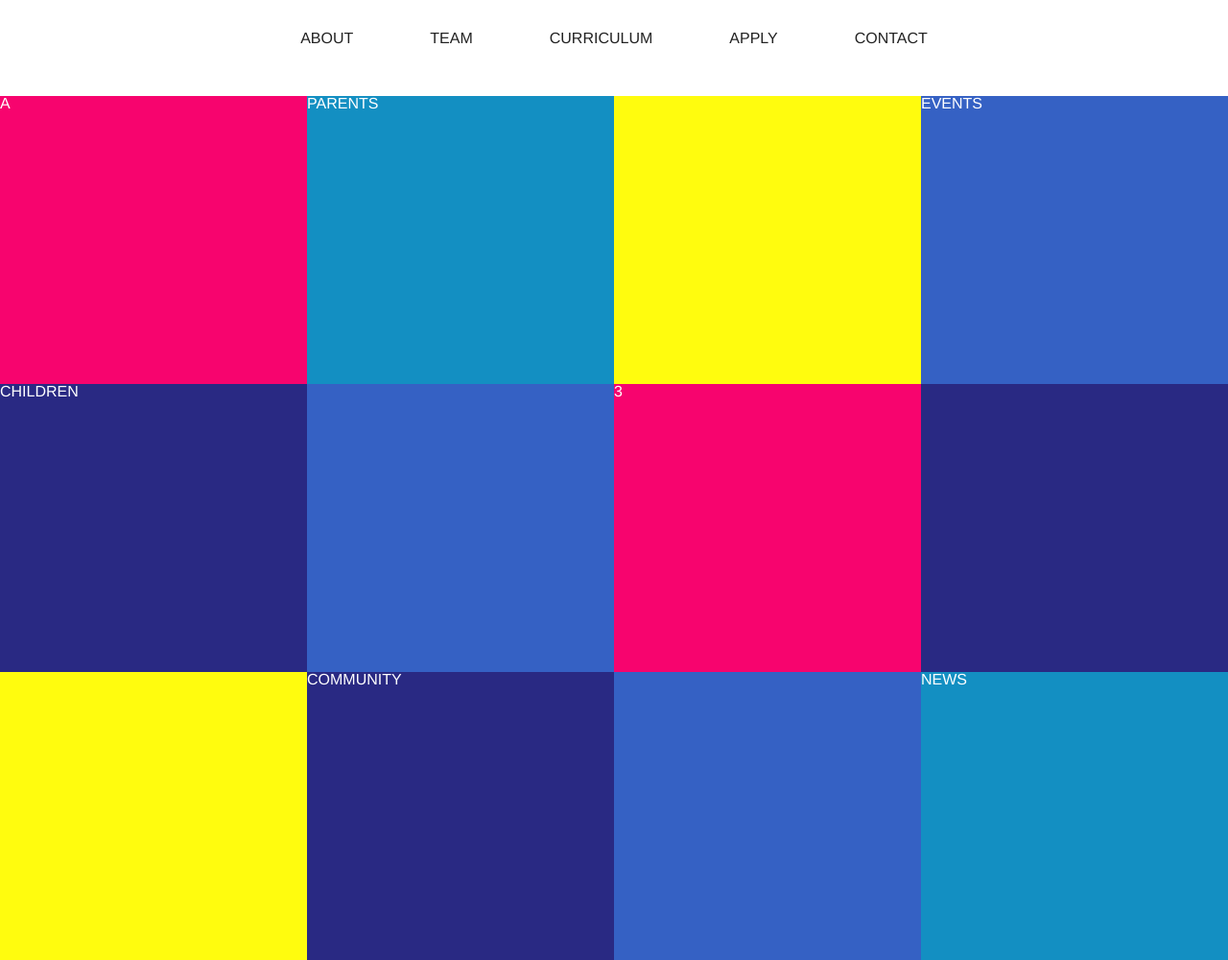
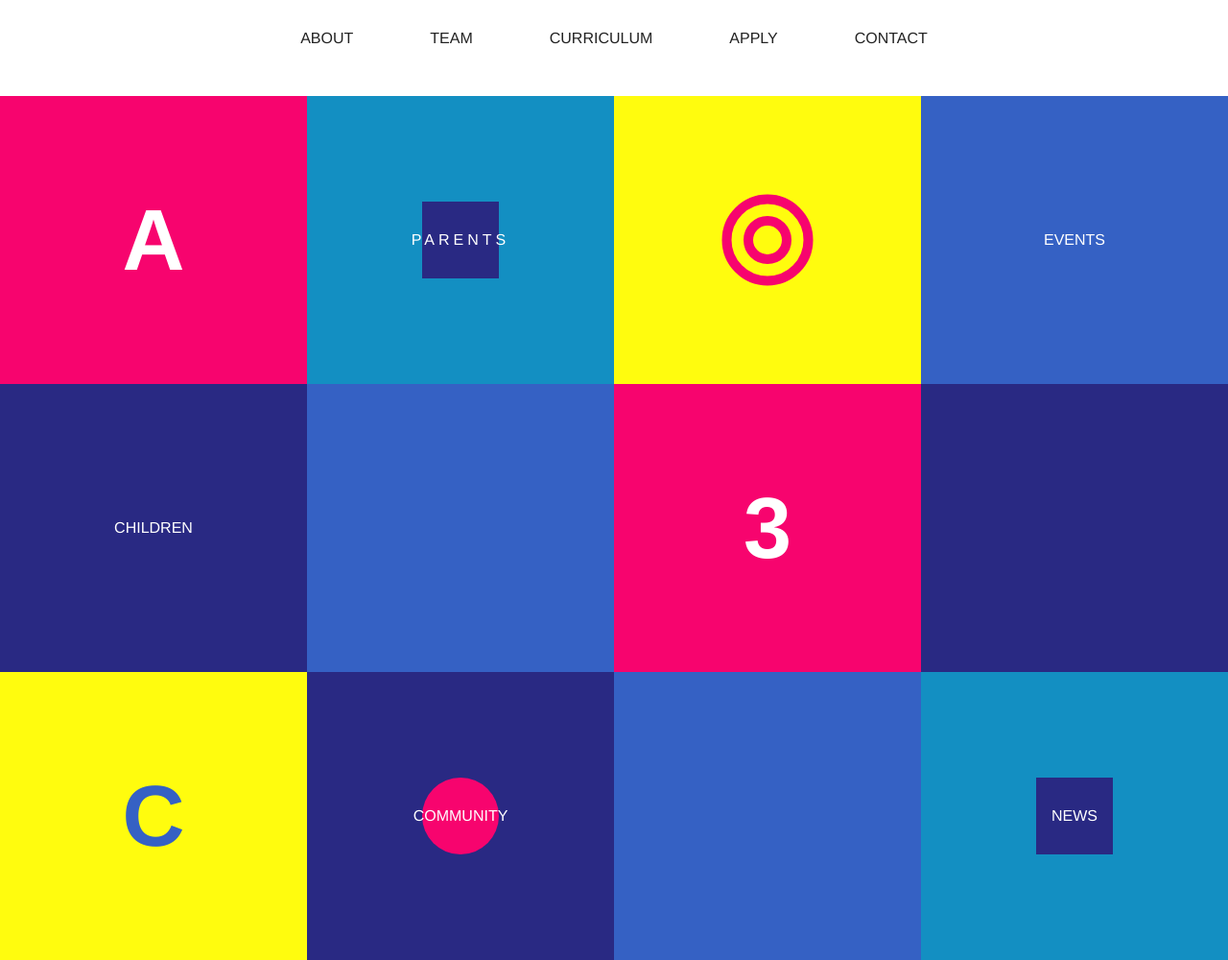
Before and after one commit to BDenysovets/kindergarden, a plain HTML site: page index.html in a window 1280 px wide. Shown: the whole page at 96% size. Drawn offline with Linux system fonts and the light colour scheme.

Commit message:
part animation added

```diff
--- a/css/main.css
+++ b/css/main.css
@@ -78,15 +78,26 @@
 
 .main-grid__item {
   position: relative;
-  text-transform: uppercase;
 
   min-height: 300px;
   width: 100%;
   height: 100%;
 
   color: #fff;
+  text-transform: uppercase;
 
   cursor: pointer;
+  overflow: hidden;
+}
+
+.main-grid__item-content {
+  display: flex;
+  justify-content: center;
+  align-items: center;
+
+  position: relative;
+
+  z-index: 2;
 }
 
 .main-grid__item:nth-of-type(3),
@@ -120,12 +131,155 @@
 .main-grid__item-content {
   height: 100%;
   width: 100%;
-
-  transition: backdrop-filter 0.4s;
 }
 
-.main-grid__item:active .main-grid__item-content,
-.main-grid__item:focus .main-grid__item-content,
-.main-grid__item:hover .main-grid__item-content {
-  backdrop-filter: hue-rotate(135deg);
+.item--text_with_figure {
+  letter-spacing: 4px;
 }
+
+.item--one-digit {
+  font-size: 90px;
+  font-weight: 900;
+
+  transform: scale(1);
+
+  transition:
+    transform 0.6s,
+    color 0.3s;
+}
+
+.main-grid__item:hover .item--one-digit {
+  transform: scale(7);
+  color: rgba(255, 255, 255, 0.3)
+}
+
+.main-grid__item:nth-of-type(9) .item--one-digit {
+  color: #3561c4;
+}
+
+.main-grid__item:nth-of-type(9):hover .item--one-digit {
+  color: rgba(41, 41, 131, 0.3)
+}
+
+.main-grid__item:nth-of-type(1):hover .item--one-digit {
+  transform: rotate(111deg) scale(6) translateY(-10px) translateX(4px);
+}
+
+.main-grid__item:nth-of-type(7):hover .item--one-digit {
+  transform: rotate(-90deg) scale(6) translateY(-3px) translateX(-7px);
+}
+
+
+.main-grid__item:nth-of-type(3) .main-grid__item-content::after,
+.main-grid__item:nth-of-type(3) .main-grid__item-content::before {
+  content: "";
+  position: absolute;
+  top: 50%;
+  left: 50%;
+  transform: translate(-50%, -50%);
+
+  border-radius: 50%;
+  border-width: 10px;
+  border-style: solid;
+  border-color: #f7046e;
+
+  transition:
+    transform 0.6s,
+    border-color 0.6s;
+}
+
+.main-grid__item:nth-of-type(3) .main-grid__item-content::after {
+  width: 75px;
+  height: 75px;
+}
+
+.main-grid__item:nth-of-type(3) .main-grid__item-content::before {
+  width: 30px;
+  height: 30px;
+}
+
+.main-grid__item:nth-of-type(3):hover .main-grid__item-content::before {
+  transform: translate(-50%, -50%) scale(10);
+
+  border-color: rgba(247, 4, 110, 0.4);
+}
+
+.main-grid__item:nth-of-type(3):hover .main-grid__item-content::after {
+  transform: translate(-50%, -50%) scale(3);
+
+  border-color: rgba(247, 4, 110, 0.4);
+}
+
+.main-grid__item:nth-of-type(2) .main-grid__item-content::after,
+.main-grid__item:nth-of-type(12) .main-grid__item-content::after {
+  content: "";
+  position: absolute;
+
+  width: 80px;
+  height: 80px;
+
+  background-color: #292983;
+  z-index: -1;
+
+  transition:
+    transform 2s;
+}
+
+.main-grid__item:nth-of-type(2):hover .main-grid__item-content::after {
+  transform: rotate(360deg);
+}
+
+.main-grid__item:nth-of-type(12):hover .main-grid__item-content::after {
+  transform: rotate(-360deg);
+}
+
+.main-grid__item:nth-of-type(10) .main-grid__item-content::after {
+  content: "";
+  position: absolute;
+
+  width: 80px;
+  height: 80px;
+  border-radius: 50%;
+
+  background-color: #f7046e;
+  z-index: -1;
+
+  transition:
+    transform 0.5s;
+}
+
+.main-grid__item:nth-of-type(10):hover .main-grid__item-content::after {
+  transform: skewX(45deg) scaleY(8) scaleX(4);
+}
+
+
+
+
+
+
+
+.error-message {
+  display: none;
+}
+
+@media (max-width: 1200px) {
+  .main-grid {
+    display: none;
+  }
+
+  .main-content {
+    display: flex;
+    justify-content: center;
+    align-items: center;
+
+    width: 100%;
+    height: calc(100vh - 100px);
+  }
+
+  .error-message {
+    display: block;
+
+    font-size: 30px;
+    letter-spacing: 1px;
+  }
+}
--- a/index.html
+++ b/index.html
@@ -50,12 +50,12 @@
   <main class="main-content">
     <ul class="main-grid">
       <li class="main-grid__item">
-        <div class="main-grid__item-content">
+        <div class="main-grid__item-content item--one-digit">
           a
         </div>
       </li>
       <li class="main-grid__item">
-        <div class="main-grid__item-content">
+        <div class="main-grid__item-content item--text_with_figure">
           parents
         </div>
       </li>
@@ -80,7 +80,7 @@
         </div>
       </li>
       <li class="main-grid__item">
-        <div class="main-grid__item-content">
+        <div class="main-grid__item-content item--one-digit">
           3
         </div>
       </li>
@@ -90,8 +90,8 @@
         </div>
       </li>
       <li class="main-grid__item">
-        <div class="main-grid__item-content">
-
+        <div class="main-grid__item-content item--one-digit">
+          c
         </div>
       </li>
       <li class="main-grid__item">
@@ -110,6 +110,9 @@
         </div>
       </li>
     </ul>
+    <p class="error-message">
+      Woooops, wait for tablet/mobile version🤷‍♂️
+    </p>
   </main>
 </body>
 </html>
```
